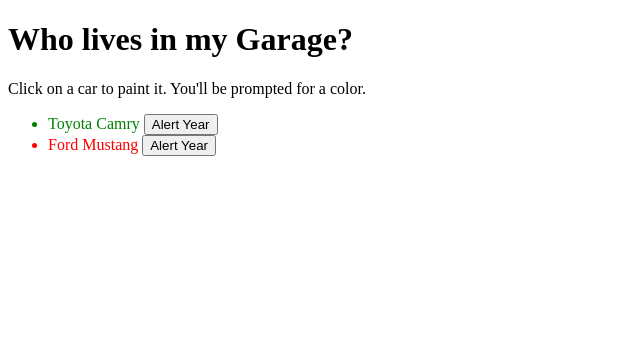
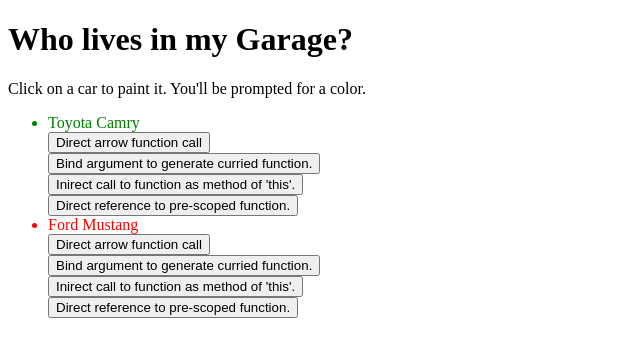
Before and after one commit to jetweedy/ReactPracticeGarage, a React (Create React App) app: page / in a window 1280 px wide. Shown: the top 356 px of the page, without its empty margins (0-640 px from the left). Built offline with nearby package versions, Linux system fonts and the light colour scheme.

Commit message:
Add files via upload

```diff
--- a/src/Car.js
+++ b/src/Car.js
@@ -6,6 +6,18 @@
         let color = prompt("Color?");
         this.setState({ color:color });
         this.state.color = color;
+    }
+    alertDirectArrow = (x, ev) => {
+        alert(x + " | " + ev.type);
+    }
+    alertYearBound(x) {
+        alert(x);
+    }
+    alertYearScopedInline() {
+        alert(this.state.year);
+    }
+    alertYearScopedInClass = () => {
+        alert(this.state.year);
     }
     constructor(props) {
       super(props);
@@ -18,7 +30,17 @@
     }
 
     render() {
-        return <li style={{color: this.state.color}}><a onClick={this.paint}>{this.state.brand} {this.state.model}</a> <button onClick={() => alert(this.state.year)}>Alert Year</button></li>;
+        return (<li style={{color: this.state.color}}>
+            <a onClick={this.paint}>{this.state.brand} {this.state.model}</a>
+            <br />
+            <button onClick={(ev) => this.alertDirectArrow(this.state.year, ev)}>Direct arrow function call</button>
+            <br />
+            <button onClick={this.alertYearBound.bind(this,this.state.year)}>Bind argument to generate curried function.</button>
+            <br />
+            <button onClick={() => this.alertYearScopedInline()}>Inirect call to function as method of 'this'.</button>
+            <br />
+            <button onClick={this.alertYearScopedInClass}>Direct reference to pre-scoped function.</button>
+            </li>);
     }
 }
 
```
